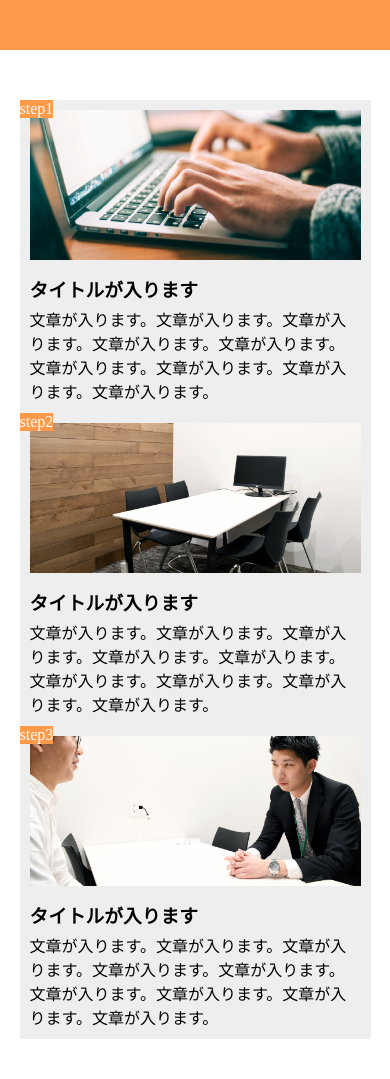
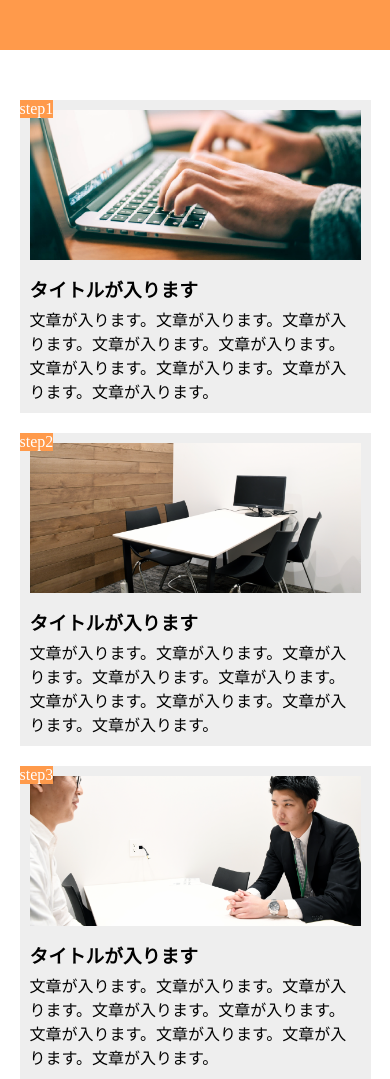
Before and after one commit to tsuyoshi1010/10, a plain HTML site: page index.html in a window 390 px wide. Shown: the top 1079 px of the page. Drawn offline with Linux system fonts and the light colour scheme.

Commit message:
initial Commit

```diff
--- a/style.css
+++ b/style.css
@@ -77,11 +77,12 @@ width: 100%;
 .step-box {
   width: 90%;
   margin:  0 auto;
-
+  margin-bottom: 20px;
            }
 
 .step-box:last-child {
-margin:  0 auto;                      }
+margin:  0 auto;
+}
 
 .step-img1 {
 
```
